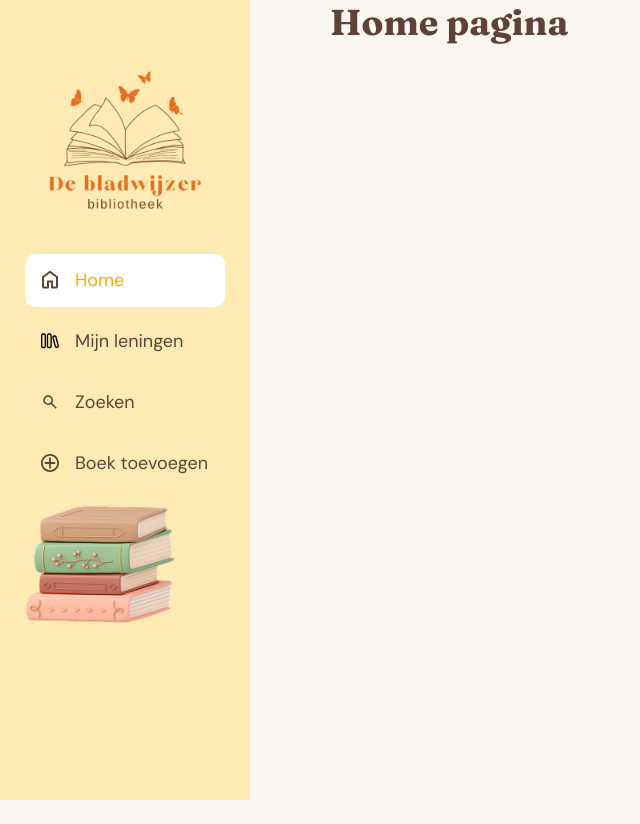
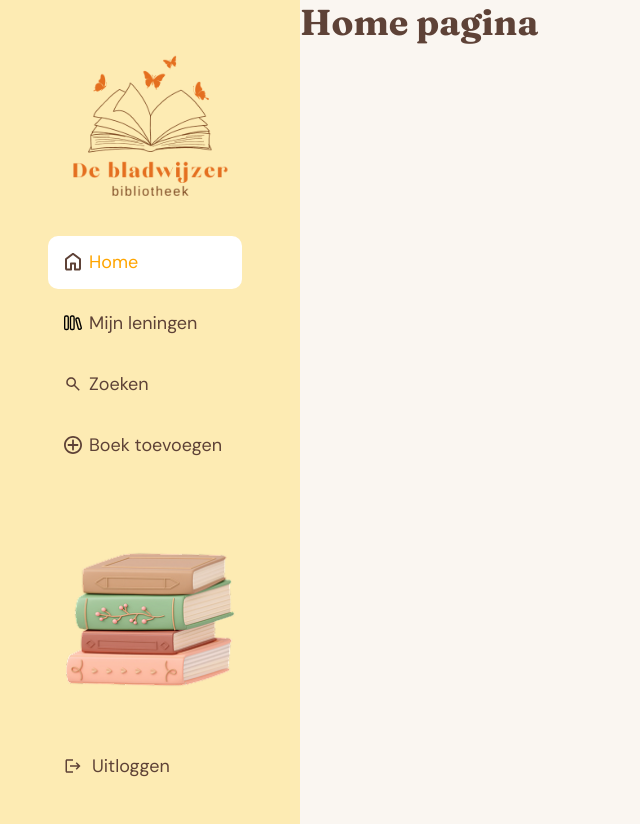
Before and after one commit to LeonieHarteveld/de-bladwijzer-applicatie, a React (Vite) app: page / in a window 1280 px wide. Shown: the whole page, without its empty margins (0-640 px from the left). Before the commit the page ends 800 px from the top, so only its background shows below. Built offline with nearby package versions, Linux system fonts and the light colour scheme.

Commit message:
navigatie afgerond

```diff
--- a/src/App.jsx
+++ b/src/App.jsx
@@ -15,6 +15,7 @@ function App() {
 
     return (
         <div className={styles.app}>
+            <div className={styles.navbar}></div>
             <NavBar/>
             <main className={styles.main}>
                 <Routes>
--- a/src/App.module.scss
+++ b/src/App.module.scss
@@ -1,5 +1,10 @@
+@use './styles/_mixins' as *;
+
 .app {
   display: flex;
   flex-direction: row;
-  gap: 5rem;
+  @include mobile {
+    flex-direction: column;
+    justify-content: space-between;
+  }
 }
--- a/src/components/NavBar/NavBar.jsx
+++ b/src/components/NavBar/NavBar.jsx
@@ -1,8 +1,10 @@
 import styles from './NavBar.module.scss'
-import React from 'react';
+import React, { useState } from 'react';
 import {NavLink} from 'react-router-dom';
 import logo from '../../assets/images/logo.png'
+import logoMobile from '../../assets/images/logo-mobile.png'
 import navImg from '../../assets/images/nav-img.png'
+import hamburger from '../../assets/icons/hamburger-icon.svg'
 import {
     HomeIcon,
     LoansIcon,
@@ -12,41 +14,77 @@ import {
 } from "../Icons/Icons.jsx";
 
 function NavBar() {
+    const [menuOpen, toggleMenuOpen] = useState(false)
 
+    const handleNavClick = () => {
+        if (window.innerWidth <= 768) {
+            toggleMenuOpen(false);
+        }
+    };
 
     return (
         <nav>
-            <div className={styles.navbar__inner}>
+            <div className={styles.navbar__wrapper}>
+            <div className={styles.navbar__top}>
                 <div className={styles.navbar__logo}>
-                    <img src={logo} alt="Logo van bibliotheek de Bladwijzer"/>
+                    <NavLink to="/" onClick={handleNavClick}>
+                    <img
+                    className={styles.desktopLogo}
+                        src={logo}
+                    alt="Logo van bibliotheek de Bladwijzer"/>
+
+                    <img
+                        className={styles.mobileLogo}
+                        src={logoMobile}
+                        alt="Logo van bibliotheek de Bladwijzer"/>
+                    </NavLink>
                 </div>
 
+                <button
+                    type="button"
+                    className={styles.navbar__hamburgerButton}
+                    onClick={() => toggleMenuOpen(!menuOpen)}>
+                    <img
+                        className={styles.navbar__hamburgericon}
+                        src={hamburger}
+                        alt="Hamburger menuknop"/>
+                </button>
+            </div>
+
+            <div
+                className={`${styles.navbar__inner} ${
+                    menuOpen ? styles.navbar__innerOpen : ""
+                }`}>
                 <ul>
                     <li>
                         <NavLink to="/"
-                                 className={({isActive}) => isActive ? styles.activeMenuLink : styles.defaultMenuLink}>
-                            <HomeIcon />
+                                 className={({isActive}) => isActive ? styles.activeMenuLink : styles.defaultMenuLink}
+                                 onClick={handleNavClick}>
+                            <HomeIcon/>
                             <span>Home</span>
                         </NavLink>
                     </li>
                     <li>
                         <NavLink to="/mijn-leningen"
-                                 className={({isActive}) => isActive ? styles.activeMenuLink : styles.defaultMenuLink}>
-                            <LoansIcon />
+                                 className={({isActive}) => isActive ? styles.activeMenuLink : styles.defaultMenuLink}
+                                 onClick={handleNavClick}>
+                            <LoansIcon/>
                             <span>Mijn leningen</span>
                         </NavLink>
                     </li>
                     <li>
                         <NavLink to="/zoekpagina"
-                                 className={({isActive}) => isActive ? styles.activeMenuLink : styles.defaultMenuLink}>
-                            <SearchIcon />
+                                 className={({isActive}) => isActive ? styles.activeMenuLink : styles.defaultMenuLink}
+                                 onClick={handleNavClick}>
+                            <SearchIcon/>
                             <span>Zoeken</span>
                         </NavLink>
                     </li>
                     <li>
                         <NavLink to="/boek-toevoegen"
-                                 className={({isActive}) => isActive ? styles.activeMenuLink : styles.defaultMenuLink}>
-                            <AddIcon />
+                                 className={({isActive}) => isActive ? styles.activeMenuLink : styles.defaultMenuLink}
+                                 onClick={handleNavClick}>
+                            <AddIcon/>
                             <span>Boek toevoegen</span>
                         </NavLink>
                     </li>
@@ -55,7 +93,13 @@ function NavBar() {
                     <img src={navImg} alt="Een stapel boeken"/>
                 </div>
 
-                {/*<Button>Uitloggen</Button>*/}
+                <button
+                    className={styles.navbar__logout}
+                >
+                    <LogoutIcon />
+                    <span>Uitloggen</span>
+                </button>
+            </div>
             </div>
         </nav>
     )
--- a/src/components/NavBar/NavBar.module.scss
+++ b/src/components/NavBar/NavBar.module.scss
@@ -1,22 +1,56 @@
-@use '../../styles/variables' as *;
+@use '../../styles/_variables' as *;
+@use '../../styles/_mixins' as *;
 
 
 nav {
   display: flex;
   flex-direction: column;
+  justify-content: flex-start;
   align-items: center;
-  justify-content: space-between;
-  flex: 0 0 250px;
   gap: 5rem;
 
   min-height: 100vh;
-  width: 250px;
-  padding: 3rem 1rem 0 1rem;
+  width: 300px;
+  padding: 2rem 3rem;
 
   background-color: $accent-color;
 
   font-size: 1.125rem;
 
+  @include mobile {
+    width: 100%;
+    min-height: auto;
+    padding: 0;
+    gap: 0;
+    flex: 0;
+
+    background: linear-gradient(
+                    180deg,
+                    $gradient-start 20%,
+                    $gradient-mid-1 73%,
+                    $gradient-mid-2 93%,
+                    $gradient-end 100%
+    );;
+  }
+
+  .navbar__wrapper {
+    width: 100%;
+  }
+
+  .navbar__top {
+    display: flex;
+    align-items: center;
+    @include mobile {
+      display: flex;
+      flex-direction: row;
+      align-items: center;
+      justify-content: space-between;
+
+      width: 100%;
+      height: 6rem;
+      padding: 0.5rem 1.5rem;
+    }
+  }
 
   .navbar__logo,
   .navbar__img {
@@ -26,17 +60,68 @@ nav {
       width: 100%;
     }
   }
+
   .navbar__logo {
+    display: flex;
+    align-items: center;
+    width: 100%;
+    justify-content: center;
+    }
+
+
+  .desktopLogo {
+    display: block;
     width: 200px;
   }
 
-  .navbar__img {
-    width: 150px;
+  .mobileLogo {
+    display: none;
+  }
+
+  @include mobile {
+    .navbar__logo {
+      width: 100px;
+    }
+
+    .desktopLogo {
+      display: none;
+    }
+
+    .mobileLogo {
+      display: block;
+    }
+  }
+
+  .navbar__hamburgericon {
+    display: none;
+    height: 2rem;
+    width: 2rem;
+
+    @include mobile {
+      display: inline;
+    }
+  }
+
+  .navbar__inner {
+    @include mobile{
+      display: none;
+    }
+
+  }
+
+  .navbar__innerOpen {
+    display: flex;
+    flex-direction: column;
+    justify-content: flex-start;
+
+    min-height: calc(100dvh - 5rem);
+    padding: 2rem 1.5rem 0 1.5rem;
   }
 
   ul {
     list-style: none;
     width: 100%;
+    padding-right: 10px;
   }
 
   li {
@@ -47,7 +132,7 @@ nav {
   .defaultMenuLink {
     display: flex;
     align-items: center;
-    gap: 1rem;
+    gap: 7px;
 
     width: 100%;
     padding: 0.9rem 1rem;
@@ -66,4 +151,35 @@ nav {
     color: $text-primary-color;
     background-color: transparent;
   }
+
+  .navbar__img {
+    display: flex;
+    justify-content: center;
+    padding: 4rem 0 3rem 0;
+
+    img{
+      width: 170px;
+    }
+
+    @include mobile {
+      display: none;
+    }
+  }
+
+  .navbar__logout {
+    display: flex;
+    align-items: center;
+    gap: 10px;
+
+    width: 100%;
+    padding: 0.9rem 1.5rem 0.9rem 1rem;
+    border-radius: 10px;
+
+    font-size: 1.125rem;
+
+    &:hover {
+      color: orange;
+      background-color: $primary-color;
+    }
+  }
 }
--- a/src/index.scss
+++ b/src/index.scss
@@ -50,3 +50,11 @@ p {
   height: 24px;
   flex-shrink: 0;
 }
+
+button {
+  border: none;
+  background: none;
+  font: inherit;
+  color: inherit;
+  cursor: pointer;
+}
--- a/src/pages/AddBook/AddBook.jsx
+++ b/src/pages/AddBook/AddBook.jsx
@@ -10,4 +10,4 @@ function AddBook() {
     )
 }
 
-export default AddBook
+export default AddBook;
--- a/src/styles/_variables.scss
+++ b/src/styles/_variables.scss
@@ -18,6 +18,19 @@ $accent-color: #FDEBB3;
 $warning-color: #F04343;
 $success-color: #B8EA72;
 
+$gradient-start: #FAF6F1;
+$gradient-mid-1: #FDEBB3;
+$gradient-mid-2: #FDE9A3;
+$gradient-end: #FFE689;
+
+//background: linear-gradient(
+//90deg,
+//$gradient-start 20%,
+//$gradient-mid-1 73%,
+//$gradient-mid-2 93%,
+//$gradient-end 100%
+//);
+
 /* ------------------------------- 2. Typography -----------------------------------  */
 
 $font-heading: 'Fraunces', serif;
```
Also changed, not shown: src/assets/icons/hamburger-icon.svg (added), src/assets/images/logo-mobile.png (added).
